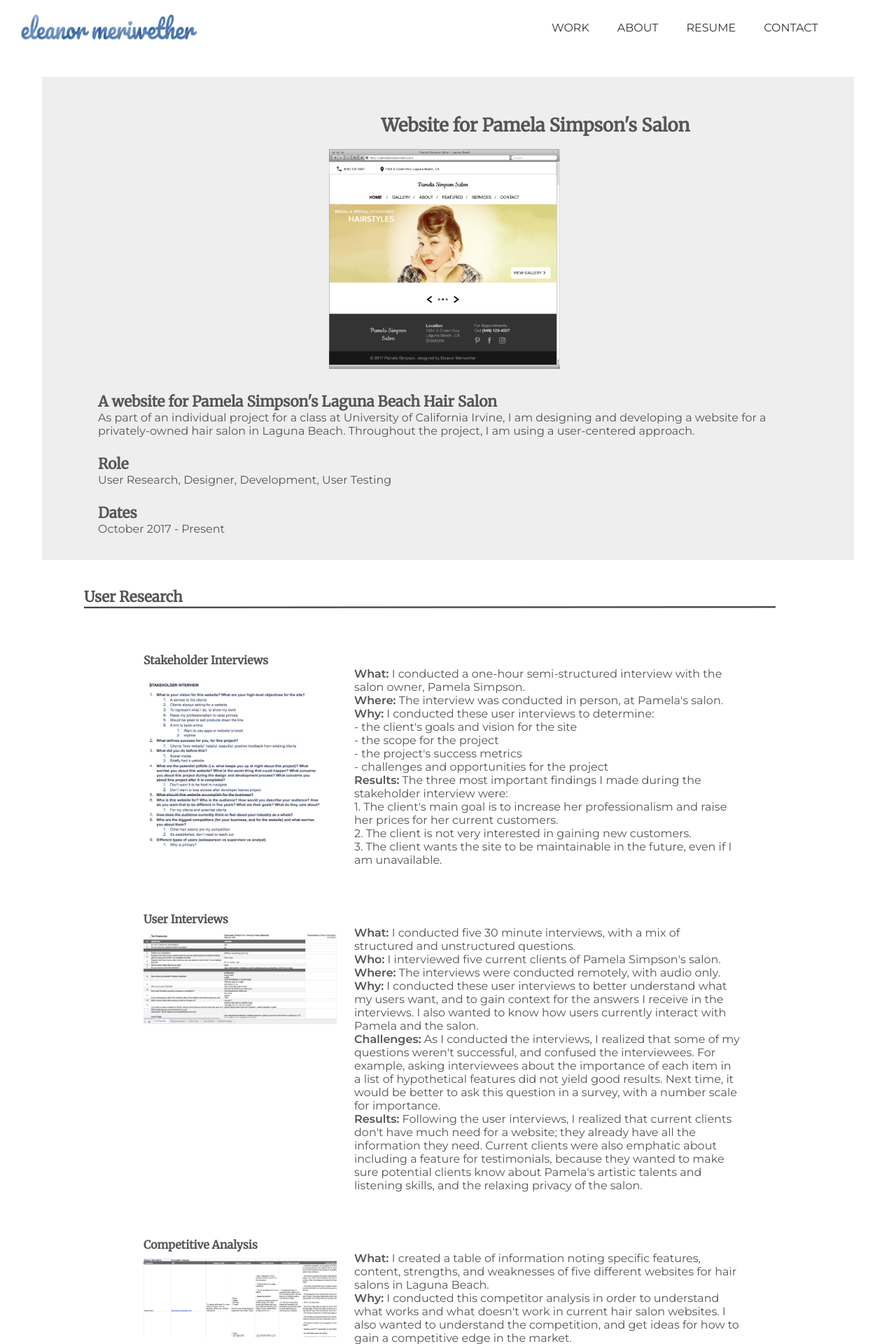
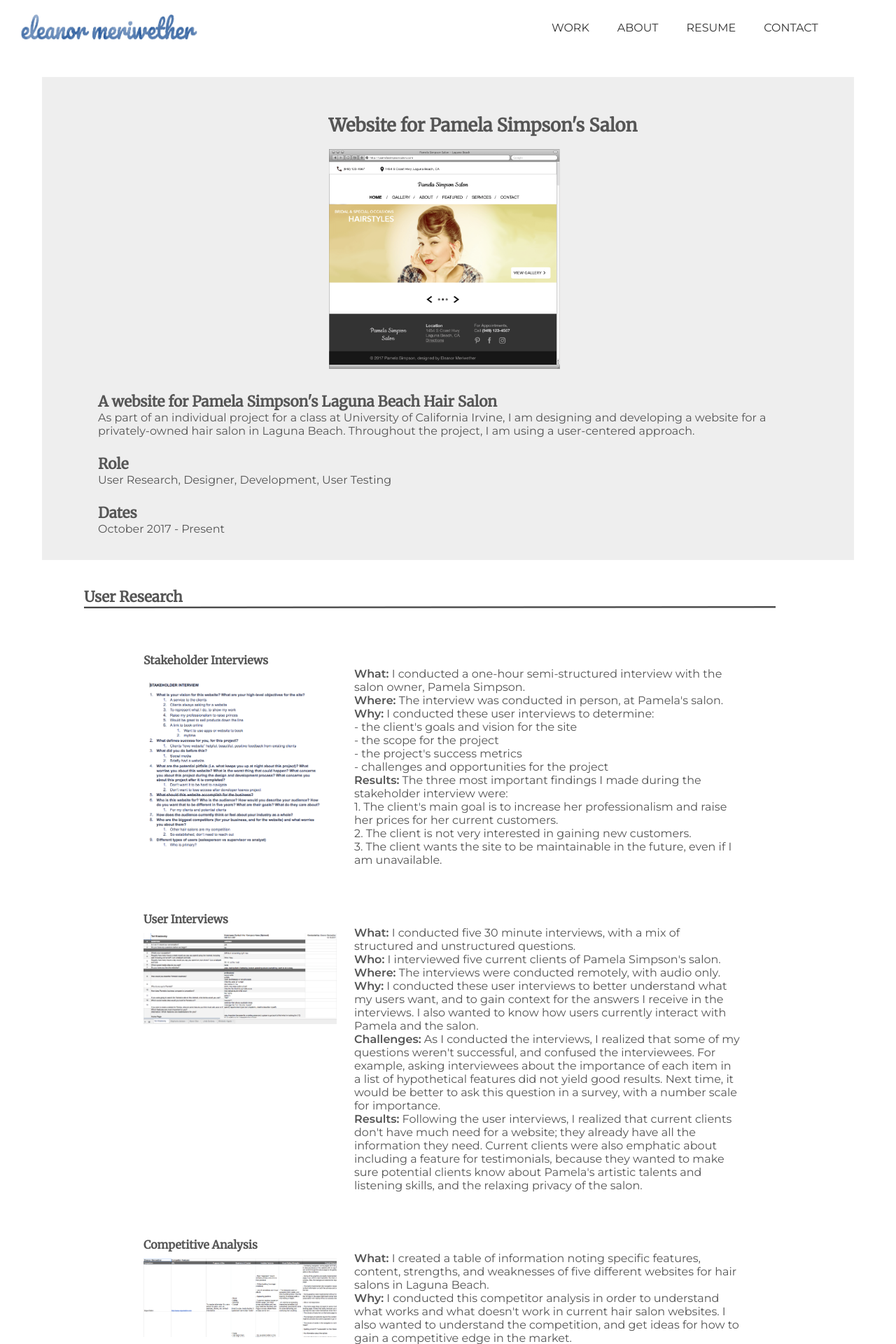
Before and after one commit to emeriwether/emeriwether.github.io, a Jekyll site: the page built from project2.html, in a window 1280 px wide. Shown: the top 1920 px of the page at 70% size. Built offline with Jekyll 4.4.1, drawn with Linux system fonts in a browser that asks for light colours.

Commit message:
adjust style for p2 h2

```diff
--- a/css/styles.css
+++ b/css/styles.css
@@ -168,7 +168,7 @@
 article.SalonWebsite::after { content:''; display: block; clear: both; }
 
 article.SalonWebsite header { background-color: #eee; display: inline-block; padding: 10px 80px; height: 100%; }
-article.SalonWebsite header h2 { margin-top: 45px; margin-bottom: 20px;  margin-left: 25%; text-align: center; }
+article.SalonWebsite header h2 { margin-top: 45px; margin-bottom: 20px;  margin-left: 10%; text-align: center; }
 article.SalonWebsite header p { margin-bottom: 25px; }
 article.SalonWebsite header img { width: 33%; margin-left: 33%;  margin-bottom: 30px; }
 
```
